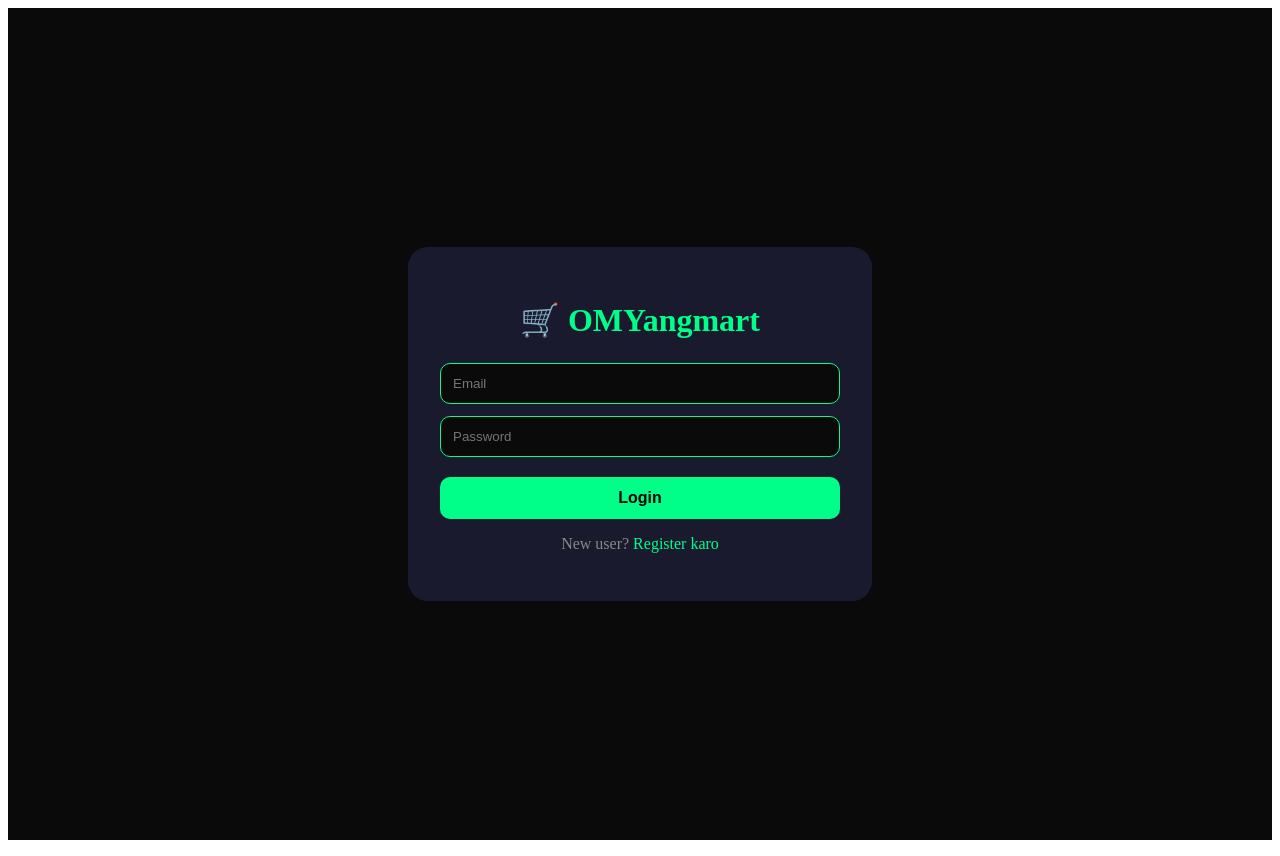
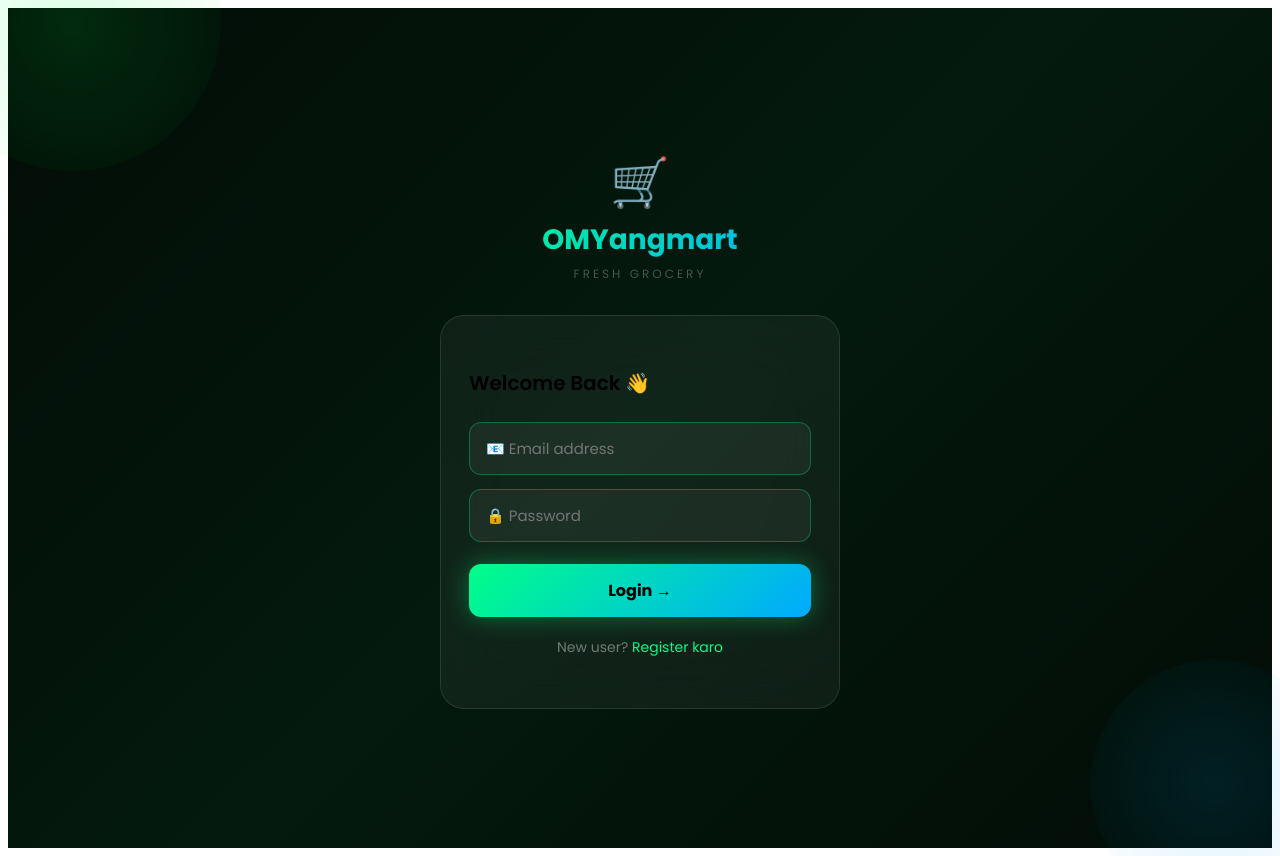
Before and after one commit to ashishkumarbihar2026-alt/omyangmart, a React (Vite) app: page /login in a window 1280 px wide. Built offline with nearby package versions, Linux system fonts and the light colour scheme.

Commit message:
Update Login.jsx

```diff
--- a/src/pages/Login.jsx
+++ b/src/pages/Login.jsx
@@ -1,5 +1,19 @@
 import { useState } from 'react'
 import { useNavigate } from 'react-router-dom'
+
+const styles = `
+  @import url('https://fonts.googleapis.com/css2?family=Poppins:wght@300;400;600;700&display=swap');
+  @keyframes float1{0%,100%{transform:translate(0,0)}50%{transform:translate(30px,-40px)}}
+  @keyframes float2{0%,100%{transform:translate(0,0)}50%{transform:translate(-20px,30px)}}
+  @keyframes fadeIn{from{opacity:0;transform:translateY(30px)}to{opacity:1;transform:translateY(0)}}
+  @keyframes glow{0%,100%{box-shadow:0 0 20px #00ff8844}50%{box-shadow:0 0 40px #00ff88aa}}
+  .orb1{position:fixed;width:300px;height:300px;border-radius:50%;background:radial-gradient(circle,#00ff4420,transparent);top:-100px;left:-100px;animation:float1 8s ease-in-out infinite;pointer-events:none}
+  .orb2{position:fixed;width:250px;height:250px;border-radius:50%;background:radial-gradient(circle,#00aaff20,transparent);bottom:-80px;right:-80px;animation:float2 10s ease-in-out infinite;pointer-events:none}
+  .glass{background:rgba(255,255,255,0.05);backdrop-filter:blur(30px);border:1px solid rgba(255,255,255,0.1);border-radius:24px;padding:36px 28px;animation:fadeIn 0.6s ease forwards}
+  .input{width:100%;padding:14px 16px;border-radius:12px;border:1px solid rgba(0,255,136,0.3);background:rgba(255,255,255,0.05);color:white;font-size:15px;font-family:'Poppins',sans-serif;outline:none;box-sizing:border-box;margin-bottom:14px;transition:border 0.3s}
+  .input:focus{border-color:#00ff88}
+  .login-btn{width:100%;padding:14px;background:linear-gradient(135deg,#00ff88,#00aaff);color:#000;border:none;border-radius:12px;font-weight:700;font-size:16px;cursor:pointer;font-family:'Poppins',sans-serif;animation:glow 2s infinite;margin-top:8px}
+`
 
 export default function Login() {
   const [email, setEmail] = useState('')
@@ -8,7 +22,6 @@ export default function Login() {
 
   const handleLogin = () => {
     if (email && password) {
-      alert('Login successful!')
       navigate('/')
     } else {
       alert('Email aur password bharo!')
@@ -16,27 +29,24 @@ export default function Login() {
   }
 
   return (
-    <div style={{ background: '#0a0a0a', minHeight: '100vh', color: 'white', display: 'flex', alignItems: 'center', justifyContent: 'center', padding: '16px' }}>
-      <div style={{ background: '#1a1a2e', borderRadius: '20px', padding: '32px', width: '100%', maxWidth: '400px' }}>
-        <h1 style={{ color: '#00ff88', textAlign: 'center', marginBottom: '24px' }}>🛒 OMYangmart</h1>
-        <input
-          type="email"
-          placeholder="Email"
-          value={email}
-          onChange={e => setEmail(e.target.value)}
-          style={{ width: '100%', padding: '12px', borderRadius: '10px', border: '1px solid #00ff88', background: '#0a0a0a', color: 'white', marginBottom: '12px', boxSizing: 'border-box' }}
-        />
-        <input
-          type="password"
-          placeholder="Password"
-          value={password}
-          onChange={e => setPassword(e.target.value)}
-          style={{ width: '100%', padding: '12px', borderRadius: '10px', border: '1px solid #00ff88', background: '#0a0a0a', color: 'white', marginBottom: '20px', boxSizing: 'border-box' }}
-        />
-        <button onClick={handleLogin} style={{ width: '100%', padding: '12px', background: '#00ff88', color: '#000', border: 'none', borderRadius: '10px', fontWeight: 'bold', fontSize: '16px' }}>
-          Login
-        </button>
-        <p style={{ textAlign: 'center', marginTop: '16px', color: '#888' }}>New user? <span style={{ color: '#00ff88' }}>Register karo</span></p>
+    <div style={{ background: 'linear-gradient(135deg,#020c06 0%,#041a0e 50%,#020c06 100%)', minHeight: '100vh', display: 'flex', alignItems: 'center', justifyContent: 'center', padding: '20px', fontFamily: 'Poppins,sans-serif' }}>
+      <style>{styles}</style>
+      <div className="orb1" /><div className="orb2" />
+      <div style={{ width: '100%', maxWidth: '400px', position: 'relative', zIndex: 1 }}>
+        <div style={{ textAlign: 'center', marginBottom: '32px' }}>
+          <div style={{ fontSize: '48px' }}>🛒</div>
+          <div style={{ fontSize: '28px', fontWeight: '700', background: 'linear-gradient(135deg,#00ff88,#00aaff)', WebkitBackgroundClip: 'text', WebkitTextFillColor: 'transparent' }}>OMYangmart</div>
+          <div style={{ color: '#ffffff44', fontSize: '12px', letterSpacing: '3px', marginTop: '4px' }}>FRESH GROCERY</div>
+        </div>
+        <div className="glass">
+          <h2 style={{ marginBottom: '24px', fontWeight: '600', fontSize: '20px' }}>Welcome Back 👋</h2>
+          <input className="input" type="email" placeholder="📧 Email address" value={email} onChange={e => setEmail(e.target.value)} />
+          <input className="input" type="password" placeholder="🔒 Password" value={password} onChange={e => setPassword(e.target.value)} />
+          <button className="login-btn" onClick={handleLogin}>Login →</button>
+          <p style={{ textAlign: 'center', marginTop: '20px', color: '#ffffff66', fontSize: '14px' }}>
+            New user? <span style={{ color: '#00ff88', cursor: 'pointer' }} onClick={() => navigate('/')}>Register karo</span>
+          </p>
+        </div>
       </div>
     </div>
   )
```
